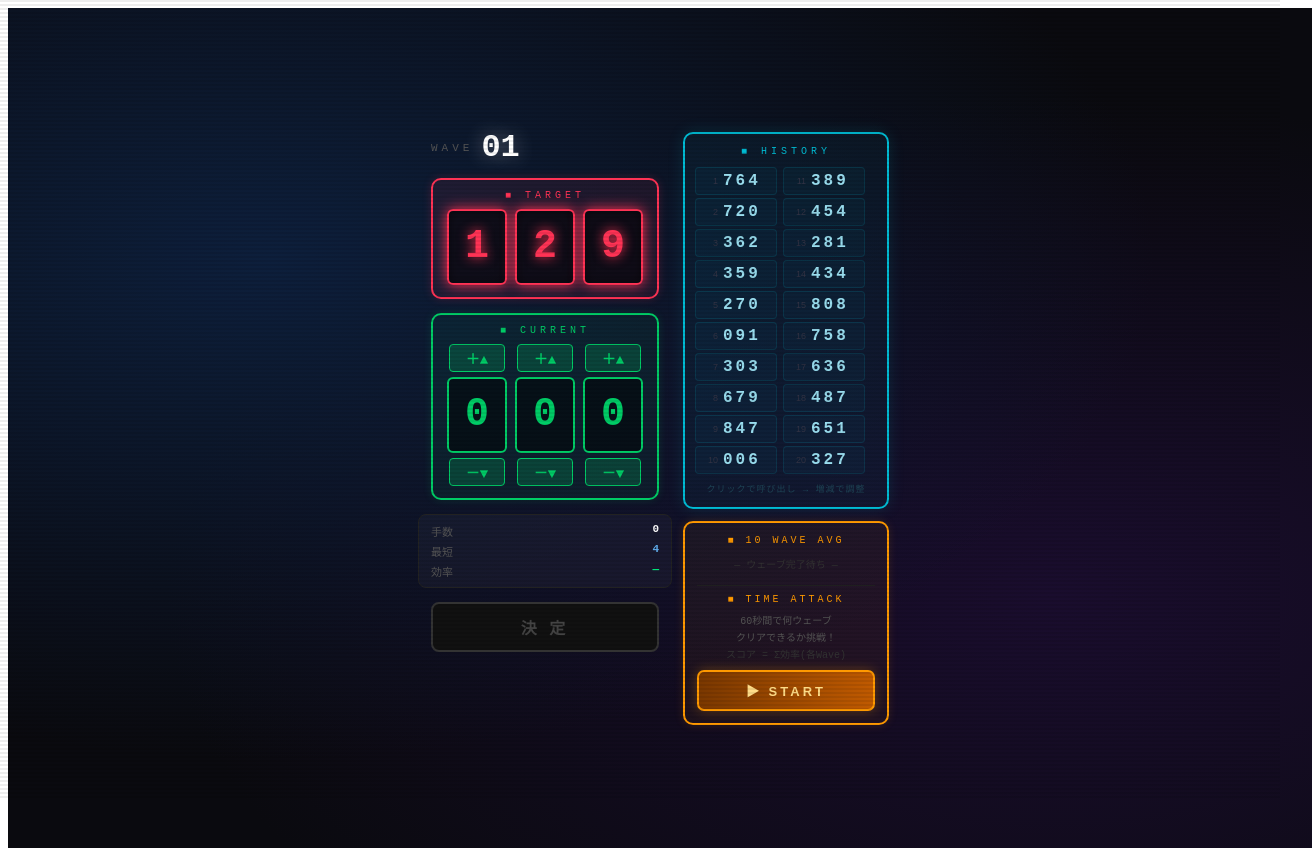
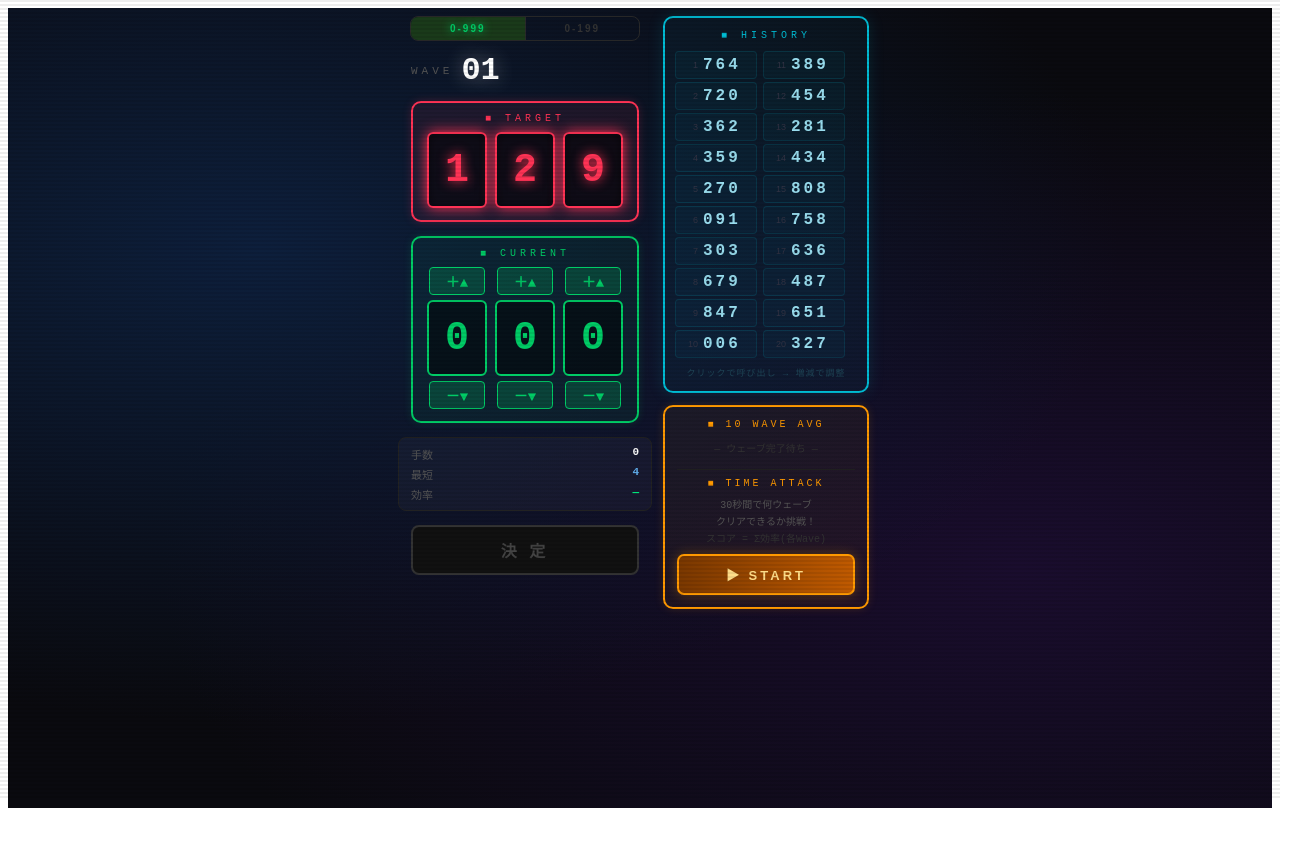
Before and after one commit to bellbullet/digit-match-games, a React (Vite) app: page / in a window 1280 px wide. Shown: the whole page, 1312 px wide, since content can reach past the window. After the commit the page ends 816 px from the top, so only its background shows below. Built offline with nearby package versions, Linux system fonts and the light colour scheme.

Commit message:
App.jsx を更新
0~199モードを追加

```diff
--- a/src/App.jsx
+++ b/src/App.jsx
@@ -1,11 +1,15 @@
-import React, { useState, useEffect, useRef } from "react";
+import { useState, useEffect, useRef } from "react";
 
 const DIGITS = 3;
 const HISTORY_SIZE = 20;
-const TIME_ATTACK_SEC = 60;
+const TIME_ATTACK_SEC = 30;
 
 const rnd = () => Array.from({ length: DIGITS }, () => Math.floor(Math.random() * 10));
-const rndHistory = () => Array.from({ length: HISTORY_SIZE }, () => rnd());
+const rndLimited = () => {
+  const n = Math.floor(Math.random() * 200); // 0-199
+  return [Math.floor(n / 100), Math.floor((n % 100) / 10), n % 10];
+};
+const rndHistory = (gen = rnd) => Array.from({ length: HISTORY_SIZE }, gen);
 const str3 = (d) => d.join("");
 
 function minDist(from, to) {
@@ -83,17 +87,27 @@ export default function App() {
   const [wavelog, setWavelog]     = useState([]);
   const [flash, setFlash]         = useState(false);
   const [justMatched, setJustMatched] = useState(false);
+  const [mode, setMode] = useState("normal"); // "normal" | "limited"
+  const rndByMode = (m) => (m ?? mode) === "limited" ? rndLimited() : rnd();
 
   // Time attack
   const [taState, setTaState]   = useState("idle"); // idle | running | done
   const [taTime, setTaTime]     = useState(TIME_ATTACK_SEC);
   const [taScore, setTaScore]   = useState(0);
- const [taBest, setTaBest] = useState(() => {
-  const saved = localStorage.getItem("digitMatchBest");
-  return saved ? Number(saved) : null;
-});
+  const [taBest, setTaBest]     = useState(null);
   const [taWaves, setTaWaves]   = useState(0);
   const timerRef = useRef(null);
+  const [scale, setScale] = useState(1);
+  useEffect(() => {
+    const calcScale = () => {
+      // content is ~500px wide; clamp between 0.45 and 1
+      const s = Math.min(1, (window.innerWidth - 16) / 500);
+      setScale(Math.max(0.45, s));
+    };
+    calcScale();
+    window.addEventListener("resize", calcScale);
+    return () => window.removeEventListener("resize", calcScale);
+  }, []);
 
   const isMatch = current.every((d, i) => d === target[i]);
   const optFrom000 = minDist(Array(DIGITS).fill(0), target);
@@ -136,15 +150,11 @@ export default function App() {
     return () => clearInterval(timerRef.current);
   }, [taState]);
 
-useEffect(() => {
-  if (taState === "done") {
-    setTaBest(prev => {
-      const next = prev === null ? taScore : Math.max(prev, taScore);
-      localStorage.setItem("digitMatchBest", next);
-      return next;
-    });
-  }
-}, [taState, taScore]);
+  useEffect(() => {
+    if (taState === "done") {
+      setTaBest(prev => prev === null ? taScore : Math.max(prev, taScore));
+    }
+  }, [taState]);
 
   function adjust(idx, delta) {
     setCurrent(prev => {
@@ -172,7 +182,7 @@ useEffect(() => {
       setTaScore(s => s + wEff);
       setTaWaves(w => w + 1);
     }
-    setTarget(rnd());
+    setTarget(rndByMode());
     setCurrent(Array(DIGITS).fill(0));
     setMoves(0);
     setWave(w => w + 1);
@@ -186,12 +196,12 @@ useEffect(() => {
     setTaTime(TIME_ATTACK_SEC);
     setTaScore(0);
     setTaWaves(0);
-    setTarget(rnd());
+    setTarget(rndByMode());
     setCurrent(Array(DIGITS).fill(0));
     setMoves(0);
     setWave(1);
     setWavelog([]);
-    setHistory(rndHistory());
+    setHistory(rndHistory(() => rndByMode()));
     setSelectedHist(null);
     setJustMatched(false);
   }
@@ -200,12 +210,12 @@ useEffect(() => {
     clearInterval(timerRef.current);
     setTaState("idle");
     setTaTime(TIME_ATTACK_SEC);
-    setTarget(rnd());
+    setTarget(rndByMode());
     setCurrent(Array(DIGITS).fill(0));
     setMoves(0);
     setWave(1);
     setWavelog([]);
-    setHistory(rndHistory());
+    setHistory(rndHistory(() => rndByMode()));
     setSelectedHist(null);
   }
 
@@ -215,21 +225,58 @@ useEffect(() => {
 
   return (
     <div style={{
-      width: "100%",
-      overflowX: "auto",
       minHeight: "100vh",
       background: "#0a0a0f",
       backgroundImage: "radial-gradient(ellipse at 20% 30%, #0d1f3c 0%, transparent 60%), radial-gradient(ellipse at 80% 70%, #1a0d2e 0%, transparent 60%)",
-      display: "flex", alignItems: "center", justifyContent: "center",
-      padding: 20, fontFamily: "'Courier New', monospace",
+      display: "flex", alignItems: "flex-start", justifyContent: "center",
+      paddingTop: `${Math.max(8, (window.innerHeight - 900 * scale) / 2)}px`,
+      paddingBottom: 8,
+      fontFamily: "'Courier New', monospace",
+      overflowX: "hidden",
+      overflowY: "auto",
+      boxSizing: "border-box",
     }}>
       <div style={{ position: "fixed", inset: 0, pointerEvents: "none", zIndex: 100,
         background: "repeating-linear-gradient(0deg, transparent, transparent 2px, rgba(0,0,0,0.07) 2px, rgba(0,0,0,0.07) 4px)" }} />
 
-<div style={{ display: "flex", gap: 24, alignItems: "flex-start" }}>
+      <div style={{
+        display: "flex", gap: 24, alignItems: "flex-start",
+        transformOrigin: "top center",
+        transform: `scale(${scale})`,
+        transition: "transform 0.15s",
+      }}>
 
         {/* ===== LEFT PANEL ===== */}
-        <div style={{ display: "flex", flexDirection: "column", gap: 14, alignItems: "center", minWidth: 220,width: "100%",maxWidth: 320}}>
+        <div style={{ display: "flex", flexDirection: "column", gap: 14, alignItems: "center", minWidth: 220 }}>
+
+          {/* Mode Toggle */}
+          <div style={{ display: "flex", gap: 0, width: "100%", borderRadius: 8, overflow: "hidden", border: "1px solid #2a2a2a" }}>
+            {["normal", "limited"].map(m => (
+              <button key={m} onClick={() => {
+                if (mode === m || taState === "running") return;
+                setMode(m);
+                setTarget(rndByMode(m));
+                setCurrent(Array(DIGITS).fill(0));
+                setMoves(0);
+                setWave(1);
+                setWavelog([]);
+                setHistory(rndHistory(() => rndByMode(m)));
+                setSelectedHist(null);
+              }} style={{
+                flex: 1, padding: "6px 0",
+                background: mode === m ? (m === "normal" ? "#1a3a1a" : "#1a1a3a") : "transparent",
+                border: "none",
+                color: mode === m ? (m === "normal" ? "#00cc66" : "#6699ff") : "#333",
+                fontSize: 10, fontWeight: 900, letterSpacing: 2,
+                cursor: taState === "running" ? "default" : "pointer",
+                transition: "all 0.15s",
+                borderRight: m === "normal" ? "1px solid #2a2a2a" : "none",
+                textShadow: mode === m ? `0 0 8px ${m === "normal" ? "#00cc66" : "#6699ff"}` : "none",
+              }}>
+                {m === "normal" ? "0-999" : "0-199"}
+              </button>
+            ))}
+          </div>
 
           {/* Wave + Timer */}
           <div style={{ display: "flex", alignItems: "center", gap: 8, width: "100%" }}>
@@ -258,7 +305,9 @@ useEffect(() => {
             boxShadow: flash ? "0 0 30px #ff3355" : "0 0 10px rgba(255,51,85,0.2)",
             transition: "all 0.15s", opacity: taState === "done" ? 0.4 : 1,
           }}>
-            <div style={{ color: "#ff3355", fontSize: 10, letterSpacing: 4, marginBottom: 8, textAlign: "center" }}>■ TARGET</div>
+            <div style={{ color: "#ff3355", fontSize: 10, letterSpacing: 4, marginBottom: 8, textAlign: "center" }}>
+              ■ TARGET {mode === "limited" && <span style={{ color: "#6699ff", fontSize: 9 }}>[0-199]</span>}
+            </div>
             <div style={{ display: "flex", gap: 8 }}>
               {target.map((d, i) => <DigitDisplay key={i} value={d} color="#ff3355" glow />)}
             </div>
@@ -435,7 +484,7 @@ useEffect(() => {
             {taState === "idle" && (
               <div style={{ display: "flex", flexDirection: "column", gap: 6 }}>
                 <div style={{ color: "#555", fontSize: 10, textAlign: "center", lineHeight: 1.7 }}>
-                  60秒間で何ウェーブ<br />クリアできるか挑戦！<br />
+                  30秒間で何ウェーブ<br />クリアできるか挑戦！<br />
                   <span style={{ color: "#333" }}>スコア = Σ効率(各Wave)</span>
                 </div>
                 {taBest !== null && (
```
